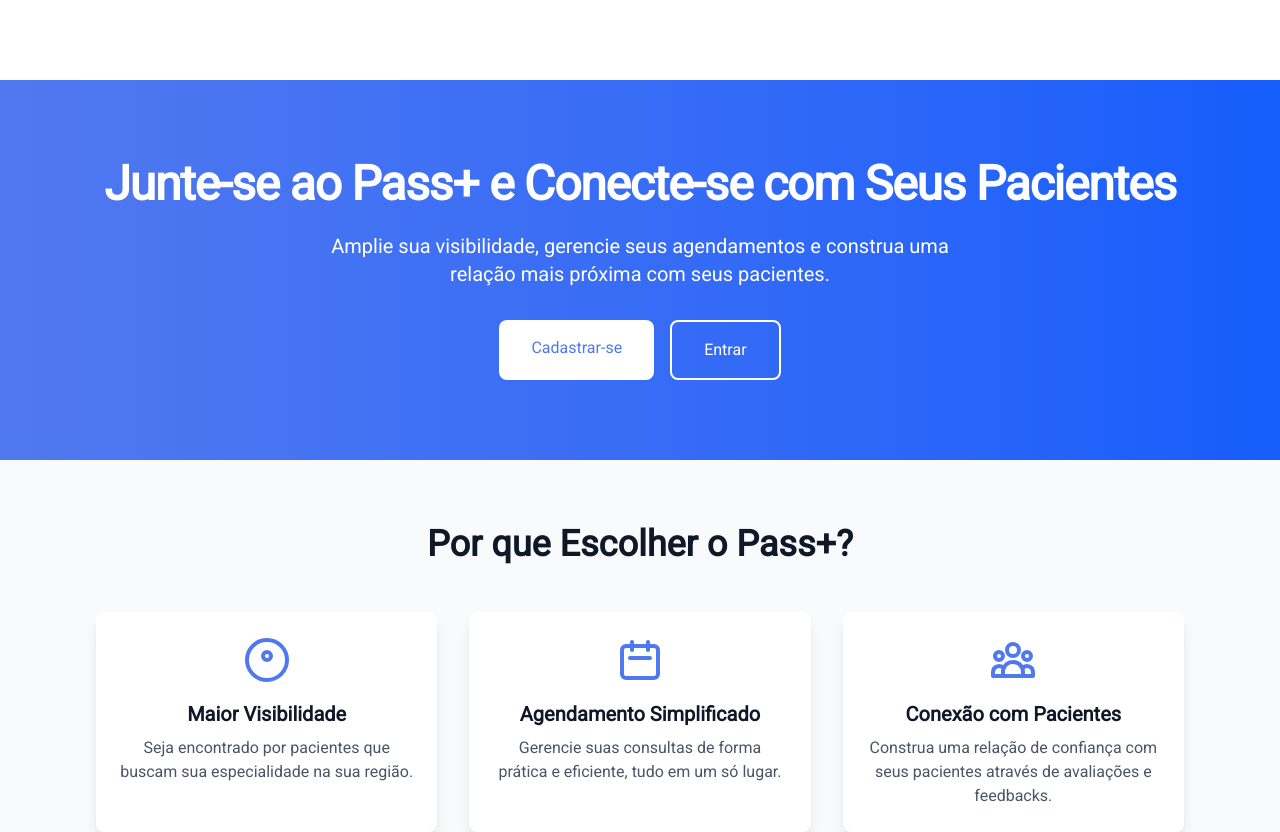
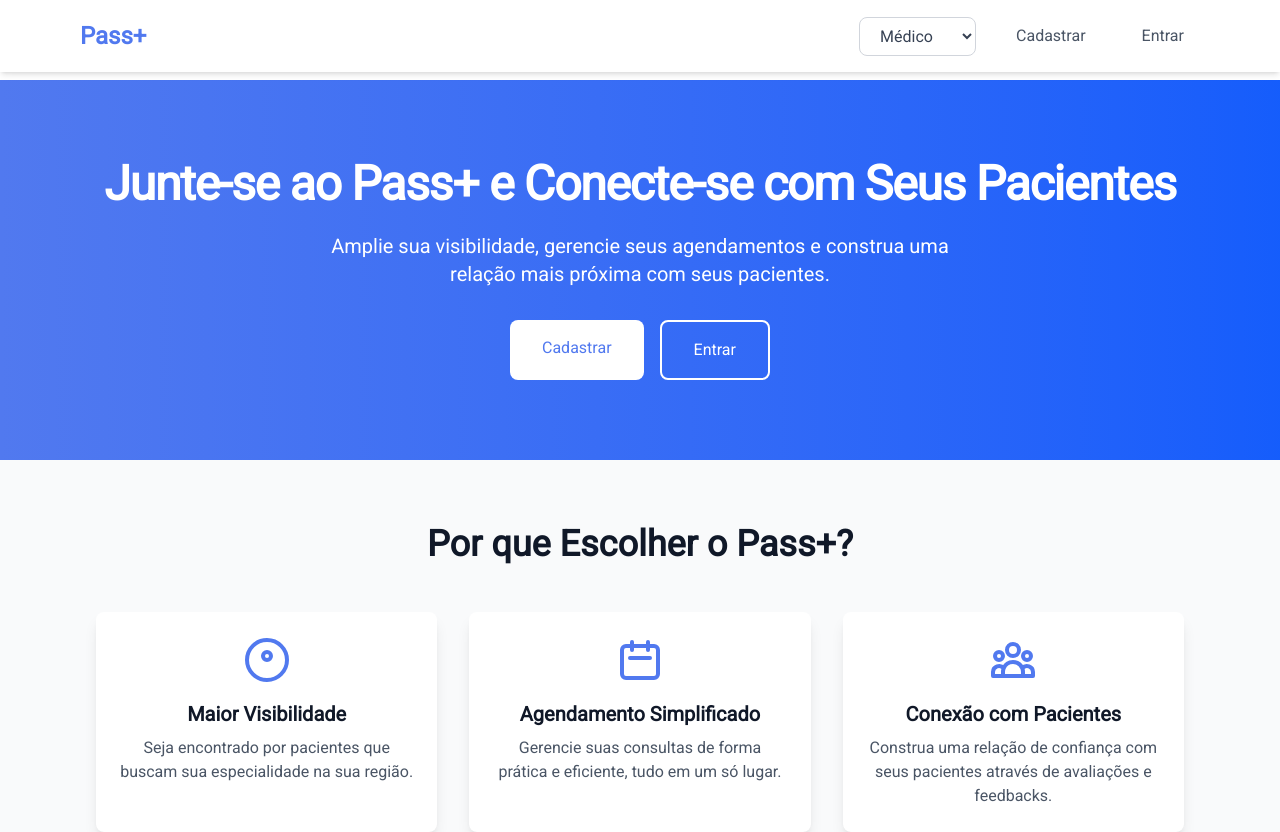
Before and after one commit to Guilherme549/PassMais-frontend, a Next.js app in the folder pass-mais/: page /medicos in a window 1280 px wide. Shown: the top 832 px of the page. Built offline with nearby package versions, Linux system fonts and the light colour scheme.

Commit message:
Feat: NavBarMedico

```diff
--- /dev/null
+++ b/pass-mais/src/app/medicos/components/NavBarMedicos.tsx
@@ -0,0 +1,56 @@
+"use client";
+
+import Link from "next/link";
+import { useRouter } from "next/navigation";
+import { useState } from "react";
+
+export default function NavBarMedicos() {
+    const [isMedico, setIsMedico] = useState(true);
+    const router = useRouter();
+
+    const handleRoleChange = (e: React.ChangeEvent<HTMLSelectElement>) => {
+        const isMedicoSelected = e.target.value === "medico";
+        setIsMedico(isMedicoSelected);
+        if (!isMedicoSelected) {
+            router.push("/");
+        } else {
+            router.push("/medicos");
+        }
+    };
+
+    return (
+        <header className="bg-white shadow-md fixed w-full top-0 z-50">
+            <nav className="max-w-6xl mx-auto px-4 py-4 flex items-center justify-between">
+                {/* Logo */}
+                <div className="text-2xl font-bold text-[#5179EF]">
+                    <Link href="/">Pass+</Link>
+                </div>
+                {/* Menu de Navegação */}
+                <div className="flex items-center space-x-6">
+                    <div className="relative">
+                        <select
+                            value={isMedico ? "medico" : "paciente"}
+                            onChange={handleRoleChange}
+                            className="border border-gray-300 rounded-lg px-4 py-2 focus:outline-none focus:ring-2 focus:ring-[#5179EF] focus:border-transparent text-gray-700"
+                        >
+                            <option value="medico">Médico</option>
+                            <option value="paciente">Paciente</option>
+                        </select>
+                    </div>
+                    <Link
+                        href={isMedico ? "/register" : "/register/patient"}
+                        className="text-gray-600 hover:text-[#5179EF] transition-colors px-4 py-2 rounded-lg hover:bg-gray-100"
+                    >
+                        Cadastrar
+                    </Link>
+                    <Link
+                        href={isMedico ? "/login" : "/login/patient"}
+                        className="text-gray-600 hover:text-[#5179EF] transition-colors px-4 py-2 rounded-lg hover:bg-gray-100"
+                    >
+                        Entrar
+                    </Link>
+                </div>
+            </nav>
+        </header>
+    );
+}
--- a/pass-mais/src/app/medicos/page.tsx
+++ b/pass-mais/src/app/medicos/page.tsx
@@ -1,10 +1,11 @@
 import Link from "next/link";
+import NavBarMedicos from "./components/NavBarMedicos";
 
 export default function Medicos() {
     return (
         <div className="min-h-screen bg-gray-50">
             {/* NavBar */}
-
+            <NavBarMedicos />
 
             {/* Cabeçalho */}
             <section className="bg-gradient-to-r from-[#5179EF] to-blue-600 text-white py-20 mt-[80px]">
@@ -17,13 +18,13 @@ export default function Medicos() {
                     </p>
                     <div className="flex justify-center gap-4">
                         <Link
-                            href="/medicos/register-medico"
+                            href="/register"
                             className="bg-white text-[#5179EF] font-medium px-8 py-4 rounded-lg hover:bg-gray-100 focus:ring-4 focus:ring-blue-200 focus:ring-opacity-50 transition-all duration-200 transform hover:-translate-y-0.5"
                         >
-                            Cadastrar-se
+                            Cadastrar
                         </Link>
                         <Link
-                            href="/medicos/login-medico"
+                            href="/login"
                             className="bg-transparent border-2 border-white text-white font-medium px-8 py-4 rounded-lg hover:bg-white hover:text-[#5179EF] focus:ring-4 focus:ring-blue-200 focus:ring-opacity-50 transition-all duration-200 transform hover:-translate-y-0.5"
                         >
                             Entrar
@@ -93,13 +94,13 @@ export default function Medicos() {
                             href="/register"
                             className="bg-[#5179EF] text-white font-medium px-8 py-4 rounded-lg hover:bg-blue-700 focus:ring-4 focus:ring-blue-200 focus:ring-opacity-50 transition-all duration-200 transform hover:-translate-y-0.5"
                         >
-                            Cadastrar-se Agora
+                            Cadastrar
                         </Link>
                         <Link
                             href="/login"
                             className="bg-transparent border-2 border-[#5179EF] text-[#5179EF] font-medium px-8 py-4 rounded-lg hover:bg-[#5179EF] hover:text-white focus:ring-4 focus:ring-blue-200 focus:ring-opacity-50 transition-all duration-200 transform hover:-translate-y-0.5"
                         >
-                            Já Tenho Conta
+                            Entrar
                         </Link>
                     </div>
                 </div>
@@ -142,7 +143,7 @@ export default function Medicos() {
                         </div>
                     </div>
                     <div className="mt-8 text-center text-gray-400">
-                        &copy; 2025 Pass+. Todos os direitos reservados.
+                        © 2025 Pass+. Todos os direitos reservados.
                     </div>
                 </div>
             </footer>
```
